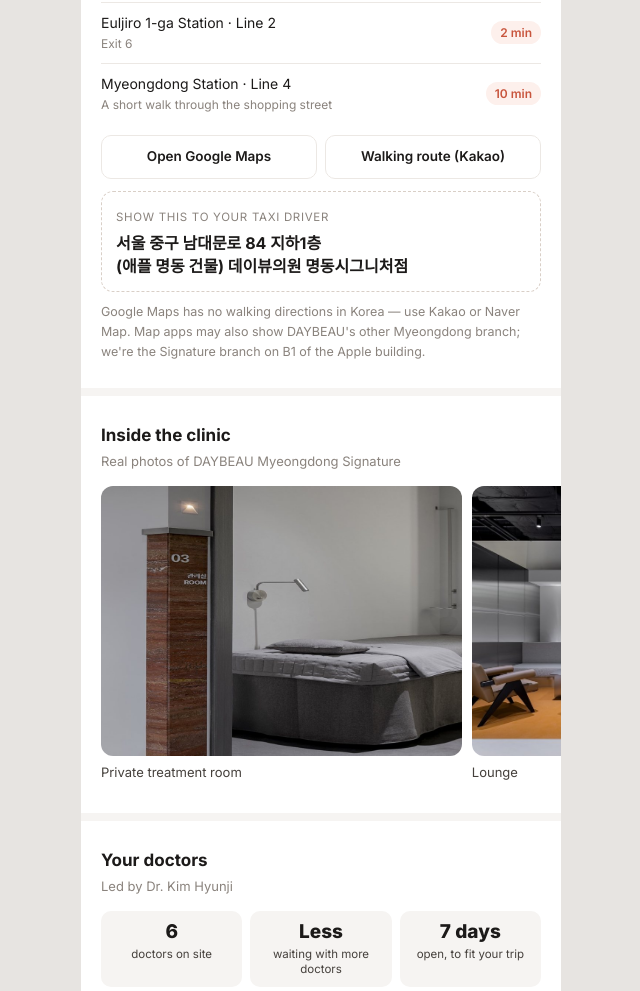
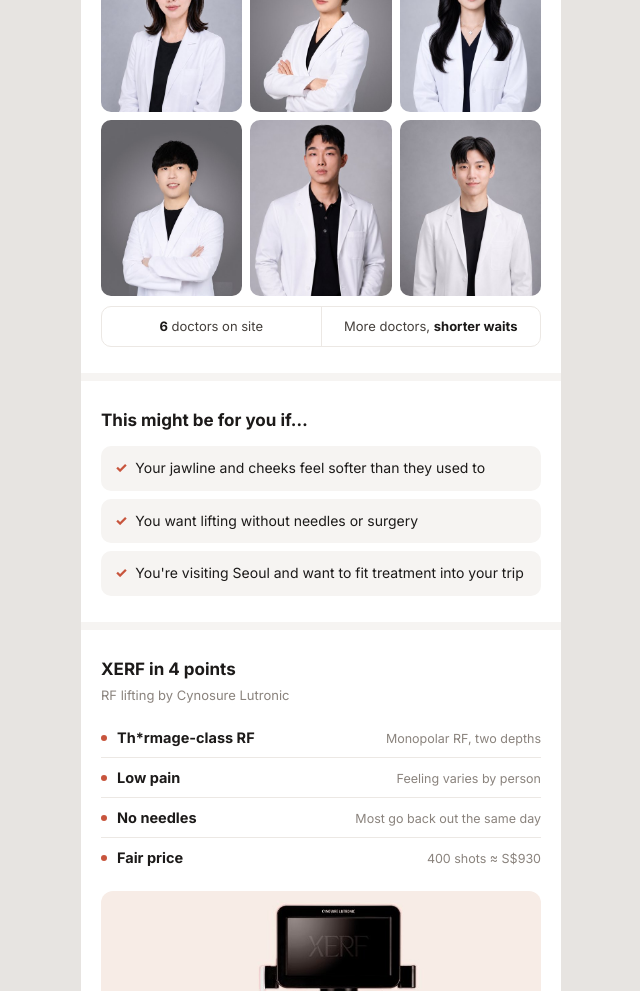
Before and after one commit to thesc-marketing/daybeau-sg, a plain HTML site: page v2/index.html in a window 1280 px wide. Shown: the part 1949-2940 px from the top of the page, without its empty margins (319-959 px from the left). Drawn offline with nearby package versions, Linux system fonts and the light colour scheme.

Commit message:
Claude: 랜딩 v2 지도 하단 이동·의사 사진 먼저·키워드 압축·별점 강조

```diff
--- a/v2/index.html
+++ b/v2/index.html
@@ -91,8 +91,10 @@ footer{padding:22px 20px;font-size:11.5px;color:var(--sub);line-height:1.8}
 a:focus-visible,summary:focus-visible{outline:3px solid #155e75;outline-offset:3px}
 .toast{position:fixed;left:50%;bottom:100px;transform:translateX(-50%);background:#222;color:#fff;font-size:13px;padding:9px 14px;border-radius:8px;opacity:0;transition:.2s;pointer-events:none;z-index:40}
 .toast.on{opacity:1}
-.rate{display:inline-block;margin-top:10px;font-size:13.5px;color:var(--body)}
-.rate b{color:var(--ink)}
+.rate{display:inline-flex;align-items:center;gap:6px;margin-top:12px;font-size:13px;color:var(--body);border:1px solid var(--line);border-radius:999px;padding:5px 12px}
+.rate i{font-style:normal;color:#f2a900;letter-spacing:1px;font-size:14px}
+.rate b{color:var(--ink);font-size:15px}
+.rate span{color:var(--sub);text-decoration:underline;text-underline-offset:2px}
 .gal{display:flex;gap:10px;overflow-x:auto;scroll-snap-type:x mandatory;margin:14px -20px 0;padding:0 20px 4px;scrollbar-width:none}
 .gal::-webkit-scrollbar{display:none}
 .gal figure{flex:0 0 82%;scroll-snap-align:center}
@@ -111,15 +113,20 @@ a:focus-visible,summary:focus-visible{outline:3px solid #155e75;outline-offset:3
 .evbox .row b{color:var(--ink);white-space:nowrap}
 .evbox .row.hit b{color:var(--accent)}
 .evbox small{display:block;font-size:11.5px;color:var(--sub);margin-top:6px}
-.kw{display:grid;grid-template-columns:1fr 1fr;gap:8px;margin-top:14px}
-.kw div{border:1px solid var(--line);border-radius:12px;padding:12px}
-.kw b{display:block;font-size:15px;color:var(--ink);line-height:1.3}
-.kw span{display:block;font-size:12.5px;color:var(--sub);margin-top:4px;line-height:1.4}
-.kw i{display:block;width:26px;height:3px;background:var(--accent);border-radius:2px;margin-bottom:9px}
-.tiles{display:grid;grid-template-columns:repeat(3,1fr);gap:8px;margin-top:14px}
-.tiles div{background:var(--soft);border-radius:10px;padding:10px 8px;text-align:center}
-.tiles b{display:block;font-size:19px;color:var(--ink);font-weight:800;line-height:1.15}
-.tiles span{display:block;font-size:11.5px;color:var(--body);margin-top:4px;line-height:1.3}
+/* 2026-11-10 Claude 2차: 사용자 "지도는 진료소 정보로, 의사는 사진 먼저, 키워드가 자리를 너무 차지함". 큰 카드 → 줄·한 줄 띠로 줄임. */
+.kw{margin-top:12px}
+.kw li{list-style:none;display:flex;align-items:baseline;gap:10px;padding:8px 0;border-bottom:1px solid var(--line)}
+.kw li:last-child{border-bottom:0}
+.kw li::before{content:"";flex:none;width:6px;height:6px;border-radius:50%;background:var(--accent);transform:translateY(-2px)}
+.kw b{font-size:14.5px;color:var(--ink);white-space:nowrap}
+.kw span{margin-left:auto;font-size:12.5px;color:var(--sub);text-align:right}
+.facts{display:flex;margin-top:10px;border:1px solid var(--line);border-radius:10px}
+.facts span{flex:1;text-align:center;font-size:13px;color:var(--body);padding:9px 6px}
+.facts span+span{border-left:1px solid var(--line)}
+.facts b{color:var(--ink);font-weight:700}
+.loc{display:flex;flex-wrap:wrap;gap:6px;margin-top:8px}
+.loc span,.loc a{font-size:12px;border-radius:999px;padding:3px 10px;background:var(--soft);color:var(--body)}
+.loc a{background:none;border:1px solid var(--line);color:var(--ink);font-weight:600}
 .map{margin-top:14px;border-radius:12px;overflow:hidden;border:1px solid var(--line);aspect-ratio:4/3;background:var(--soft)}
 .map iframe{width:100%;height:100%;border:0;display:block}
 .near{margin-top:12px}
@@ -161,7 +168,7 @@ a:focus-visible,summary:focus-visible{outline:3px solid #155e75;outline-offset:3
     <div class="row"><span>You get</span><b>+100 shots for ₩90,000 more</b></div>
     <small>Limited-time event price. It may end without notice — message us to lock in your date.</small>
   </div>
-  <a class="rate" href="https://creatrip.com/en/spot/15274" target="_blank" rel="noopener"><b>★ 4.9</b> · 160 reviews on Creatrip</a>
+  <a class="rate" href="https://creatrip.com/en/spot/15274" target="_blank" rel="noopener"><i aria-hidden="true">★★★★★</i><b>4.9</b><span>160 reviews on Creatrip</span></a>
   <div class="badges"><span>One per person</span><span>Private 1:1 treatment rooms</span><span>English chat on WhatsApp</span></div>
 </div>
 
@@ -174,30 +181,9 @@ a:focus-visible,summary:focus-visible{outline:3px solid #155e75;outline-offset:3
 </div>
 
 <div class="sec">
-  <h3>Right in the middle of Myeongdong</h3>
-  <p class="s">B1 of the Apple Myeongdong building, across from Lotte Department Store</p>
-  <div class="map"><iframe src="https://maps.google.com/maps?q=37.5646,126.9826&amp;z=17&amp;hl=en&amp;output=embed" title="Map: DAYBEAU Myeongdong Signature" loading="lazy" referrerpolicy="no-referrer-when-downgrade"></iframe></div>
-  <ul class="near">
-    <li><span>Apple Myeongdong<small>Same building — we're on B1</small></span><em>0 min</em></li>
-    <li><span>Lotte Department Store (main)<small>Right across the street</small></span><em>1 min</em></li>
-    <li><span>Myeongdong shopping street<small>Shops and street food behind the building</small></span><em>1 min</em></li>
-    <li><span>Euljiro 1-ga Station · Line 2<small>Exit 6</small></span><em>2 min</em></li>
-    <li><span>Myeongdong Station · Line 4<small>A short walk through the shopping street</small></span><em>10 min</em></li>
-  </ul>
-  <div class="mapbtn">
-    <a href="https://www.google.com/maps/search/?api=1&amp;query=37.5646,126.9826" target="_blank" rel="noopener">Open Google Maps</a>
-    <a href="https://map.kakao.com/link/to/DAYBEAU%20Myeongdong%20Signature,37.5646,126.9826" target="_blank" rel="noopener">Walking route (Kakao)</a>
-  </div>
-  <div class="taxi">
-    <small>Show this to your taxi driver</small>
-    <p lang="ko">서울 중구 남대문로 84 지하1층<br>(애플 명동 건물) 데이뷰의원 명동시그니처점</p>
-  </div>
-  <p class="hint">Google Maps has no walking directions in Korea — use Kakao or Naver Map. Map apps may also show DAYBEAU's other Myeongdong branch; we're the Signature branch on B1 of the Apple building.</p>
-</div>
-
-<div class="sec">
   <h3>Inside the clinic</h3>
-  <p class="s">Real photos of DAYBEAU Myeongdong Signature</p>
+  <p class="s">Real photos · Apple Myeongdong building B1</p>
+  <div class="loc"><span>Across from Lotte Dept. Store</span><span>Euljiro 1-ga Stn 2 min</span><a href="#where">Map ↓</a></div>
   <div class="gal">
     <figure><img src="img/g2.jpg" alt="Private treatment room" loading="lazy"><figcaption>Private treatment room</figcaption></figure>
     <figure><img src="img/g1.jpg" alt="Lounge" loading="lazy"><figcaption>Lounge</figcaption></figure>
@@ -209,15 +195,11 @@ a:focus-visible,summary:focus-visible{outline:3px solid #155e75;outline-offset:3
 <div class="sec">
   <h3>Your doctors</h3>
   <p class="s">Led by Dr. Kim Hyunji</p>
-  <div class="tiles">
-    <div><b>6</b><span>doctors on site</span></div>
-    <div><b>Less</b><span>waiting with more doctors</span></div>
-    <div><b>7 days</b><span>open, to fit your trip</span></div>
-  </div>
   <div class="docs">
     <img src="img/doc_d1.jpg" alt="" loading="lazy"><img src="img/doc_d2.jpg" alt="" loading="lazy"><img src="img/doc_d3.jpg" alt="" loading="lazy">
     <img src="img/doc_d4.jpg" alt="" loading="lazy"><img src="img/doc_d5.jpg" alt="" loading="lazy"><img src="img/doc_d6.jpg" alt="" loading="lazy">
   </div>
+  <div class="facts"><span><b>6</b> doctors on site</span><span>More doctors, <b>shorter waits</b></span></div>
 </div>
 
 <div class="sec">
@@ -232,12 +214,12 @@ a:focus-visible,summary:focus-visible{outline:3px solid #155e75;outline-offset:3
 <div class="sec about">
   <h3>XERF in 4 points</h3>
   <p class="s">RF lifting by Cynosure Lutronic</p>
-  <div class="kw">
-    <div><i></i><b>Th*rmage-class RF</b><span>Same monopolar RF category, two depths (2 &amp; 6.78MHz)</span></div>
-    <div><i></i><b>Low pain</b><span>Designed for comfort; feeling varies by person</span></div>
-    <div><i></i><b>No needles</b><span>Most people head back out the same day</span></div>
-    <div><i></i><b>Fair price</b><span>400 shots for about S$930</span></div>
-  </div>
+  <ul class="kw">
+    <li><b>Th*rmage-class RF</b><span>Monopolar RF, two depths</span></li>
+    <li><b>Low pain</b><span>Feeling varies by person</span></li>
+    <li><b>No needles</b><span>Most go back out the same day</span></li>
+    <li><b>Fair price</b><span>400 shots ≈ S$930</span></li>
+  </ul>
   <img src="img/xerf.jpg" alt="XERF device" loading="lazy">
   <p class="s">Your doctor plans the 400 shots after checking your skin on the day.</p>
 </div>
@@ -273,12 +255,28 @@ a:focus-visible,summary:focus-visible{outline:3px solid #155e75;outline-offset:3
 </div>
 
 <div class="sec">
-  <h3>Clinic info</h3>
+  <h3 id="where">Clinic info</h3>
   <div class="place">
     <img src="img/lounge.jpg" alt="" loading="lazy">
     <div><b>DAYBEAU Myeongdong Signature</b>
-      <p>B1, Hyde Park Bldg (Apple Myeongdong), 84 Namdaemun-ro, Jung-gu, Seoul<br>Euljiro 1-ga Station Exit 6 · about 2 min walk<br>Mon–Fri 10:00–20:00 · Sat–Sun 10:00–19:00</p></div>
+      <p>B1, Hyde Park Bldg (Apple Myeongdong), 84 Namdaemun-ro, Jung-gu, Seoul<br>Mon–Fri 10:00–20:00 · Sat–Sun 10:00–19:00</p></div>
   </div>
+  <div class="map"><iframe src="https://maps.google.com/maps?q=37.5646,126.9826&amp;z=17&amp;hl=en&amp;output=embed" title="Map: DAYBEAU Myeongdong Signature" loading="lazy" referrerpolicy="no-referrer-when-downgrade"></iframe></div>
+  <ul class="near">
+    <li><span>Apple Myeongdong<small>Same building — we're on B1</small></span><em>0 min</em></li>
+    <li><span>Lotte Department Store (main)<small>Right across the street</small></span><em>1 min</em></li>
+    <li><span>Euljiro 1-ga Station · Line 2<small>Exit 6</small></span><em>2 min</em></li>
+    <li><span>Myeongdong Station · Line 4<small>A short walk through the shopping street</small></span><em>10 min</em></li>
+  </ul>
+  <div class="mapbtn">
+    <a href="https://www.google.com/maps/search/?api=1&amp;query=37.5646,126.9826" target="_blank" rel="noopener">Open Google Maps</a>
+    <a href="https://map.kakao.com/link/to/DAYBEAU%20Myeongdong%20Signature,37.5646,126.9826" target="_blank" rel="noopener">Walking route (Kakao)</a>
+  </div>
+  <div class="taxi">
+    <small>Show this to your taxi driver</small>
+    <p lang="ko">서울 중구 남대문로 84 지하1층<br>(애플 명동 건물) 데이뷰의원 명동시그니처점</p>
+  </div>
+  <p class="hint">Google Maps has no walking directions in Korea — use Kakao or Naver Map. Map apps may also show DAYBEAU's other Myeongdong branch; we're the Signature branch on B1 of the Apple building.</p>
 </div>
 
 <div class="sec" style="border-bottom:0">
```
